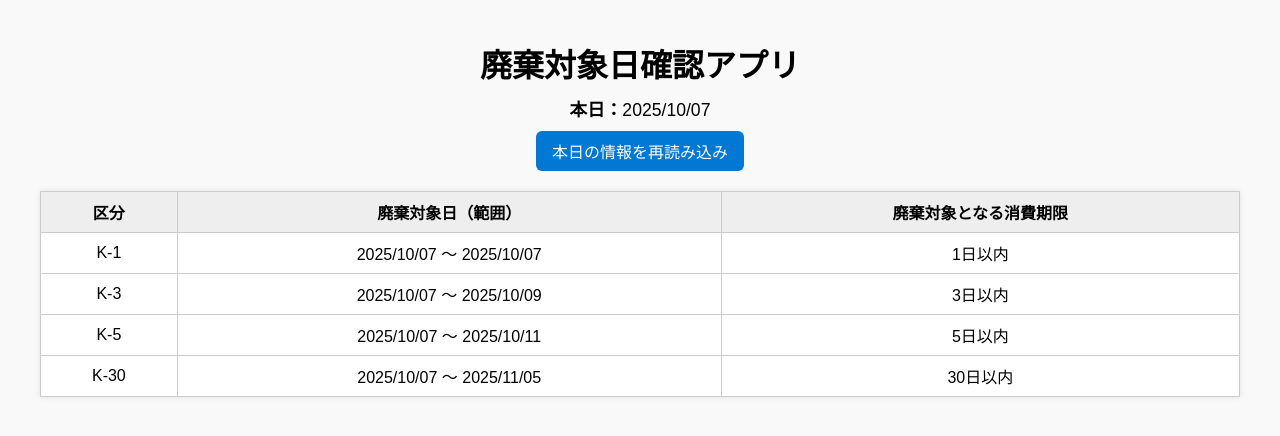
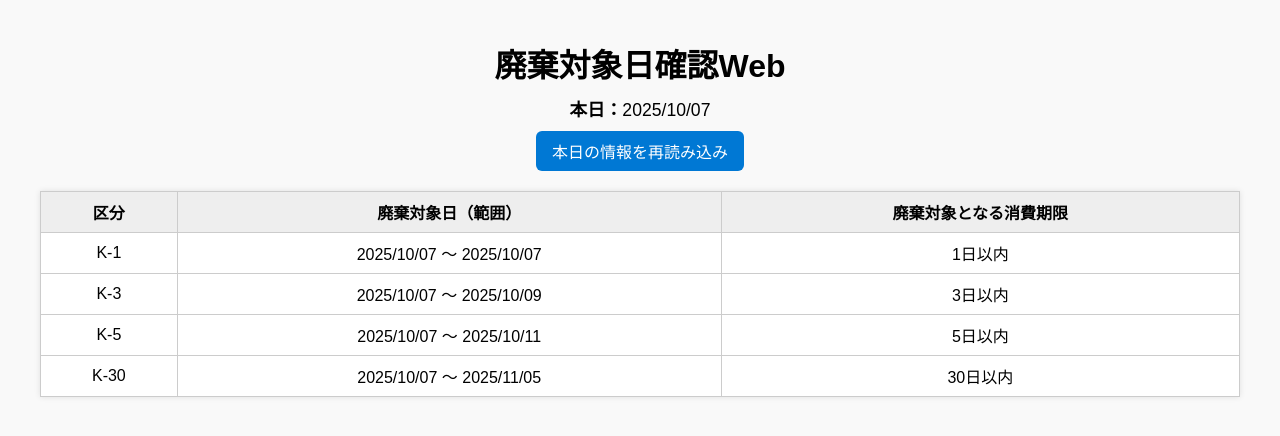
Before and after one commit to RP-800/LossCheck, a plain HTML site: page index.html in a window 1280 px wide. Drawn offline with Linux system fonts and the light colour scheme.

Commit message:
タイトルの表記ゆれを修正

```diff
--- a/index.html
+++ b/index.html
@@ -53,7 +53,7 @@ th {
 </head>
 <body>
 
-<h1>廃棄対象日確認アプリ</h1>
+<h1>廃棄対象日確認Web</h1>
 
 <div id="today"></div>
 <button onclick="reloadPage()">本日の情報を再読み込み</button>
```
